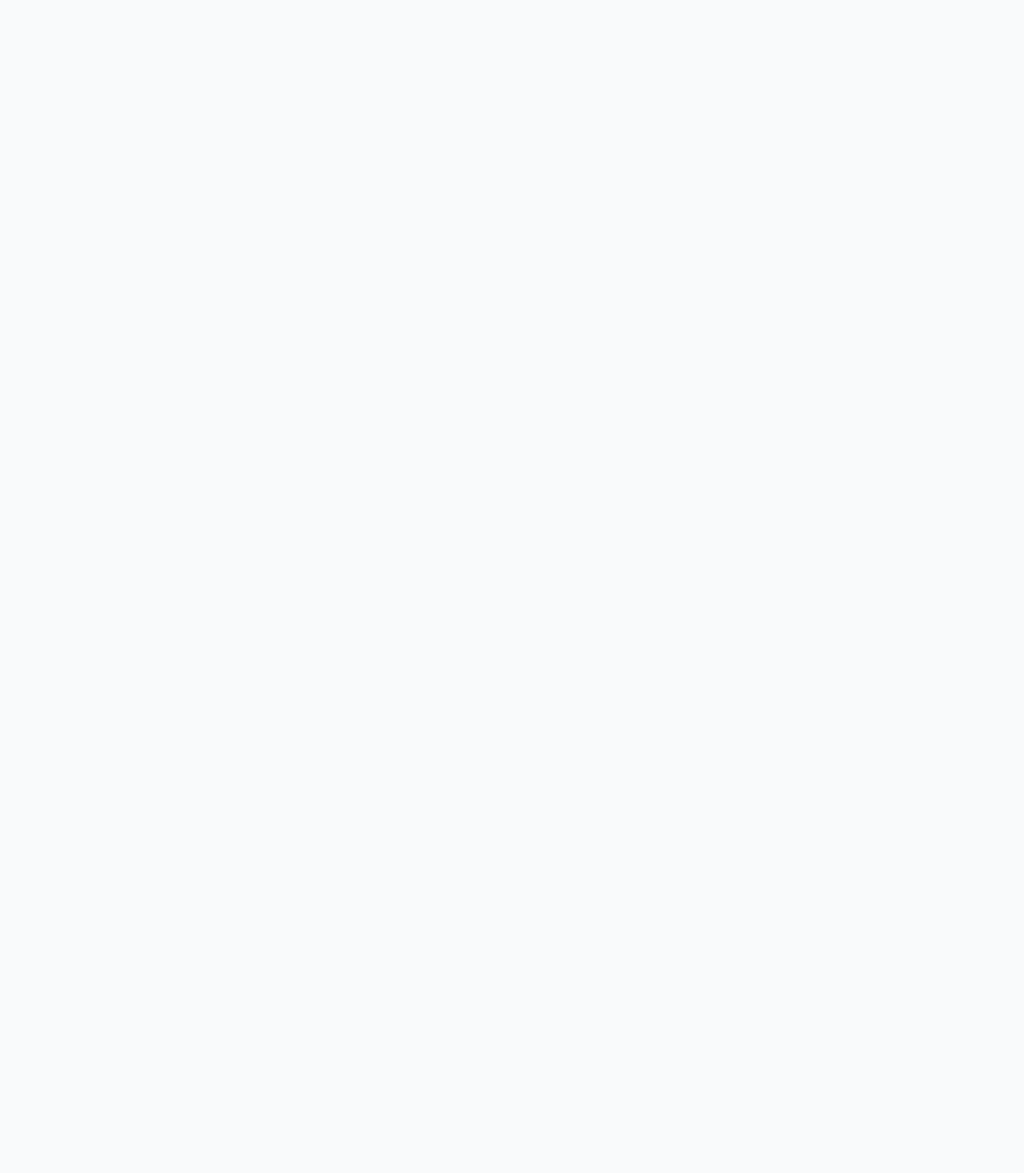
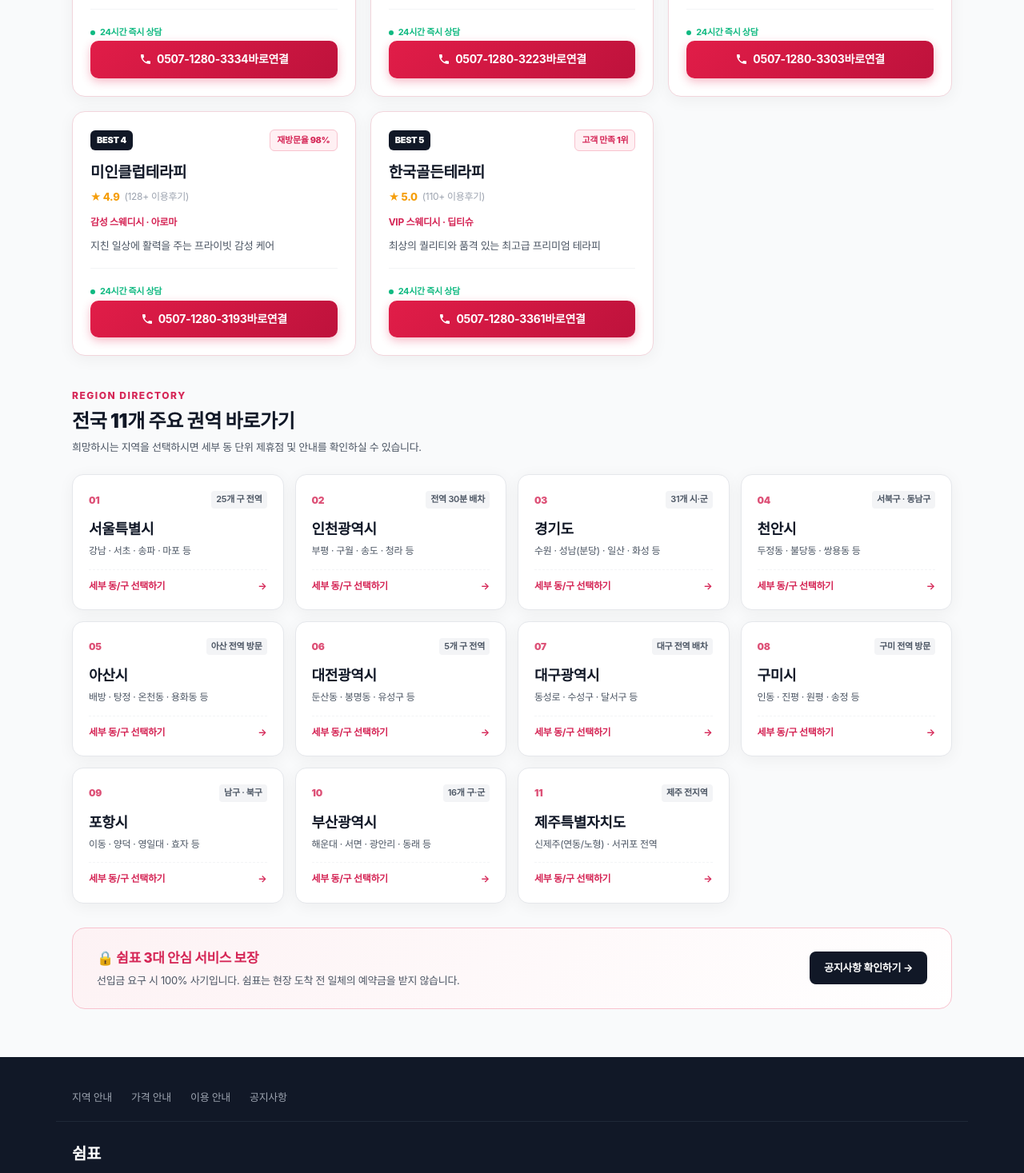
Before and after one commit to gunma1004/comma365, a Next.js app: page / in a window 1280 px wide. Before the commit this address had no page. Shown: the part 840-2307 px from the top of the page at 80% size. Before the commit the page ends 800 px from the top, so only its background shows below. Built offline with nearby package versions, Linux system fonts and the light colour scheme.

Commit message:
fix: restore app/page.tsx code and fix import path

```diff
--- a/app/page.tsx
+++ b/app/page.tsx
@@ -1,16 +1,20 @@
-import type { Metadata } from 'next';
-import { notFound } from 'next/navigation';
+'use client';
+
+import { useState, useEffect } from 'react';
 import Link from 'next/link';
-import { REGION_DATA, type RegionItem } from '../../../data/regions';
 
-interface Props {
-  params: Promise<{
-    slug: string[];
-  }>;
+interface Shop {
+  id: number;
+  name: string;
+  phone: string;
+  tag: string;
+  desc: string;
+  rating: string;
+  reviews: number;
+  highlight: string;
 }
 
-// 5개 공식 인증 추천 제휴 업체 데이터
-const FEATURED_SHOPS = [
+const INITIAL_SHOPS: Shop[] = [
   {
     id: 1,
     name: '한국미인테라피',
@@ -63,165 +67,60 @@ const FEATURED_SHOPS = [
   },
 ];
 
-// 1. 슬러그 경로로 지역 데이터를 안전하게 탐색하는 헬퍼 함수
-function findRegionBySlug(slugs: string[]) {
-  if (!slugs || slugs.length === 0) return null;
+const REGIONS = [
+  { id: 'seoul', name: '서울특별시', sub: '강남 · 서초 · 송파 · 마포 등', count: '25개 구 전역', step: '01' },
+  { id: 'incheon', name: '인천광역시', sub: '부평 · 구월 · 송도 · 청라 등', count: '전역 30분 배차', step: '02' },
+  { id: 'gyeonggi', name: '경기도', sub: '수원 · 성남(분당) · 일산 · 화성 등', count: '31개 시·군', step: '03' },
+  { id: 'cheonan', name: '천안시', sub: '두정동 · 불당동 · 쌍용동 등', count: '서북구 · 동남구', step: '04' },
+  { id: 'asan', name: '아산시', sub: '배방 · 탕정 · 온천동 · 용화동 등', count: '아산 전역 방문', step: '05' },
+  { id: 'daejeon', name: '대전광역시', sub: '둔산동 · 봉명동 · 유성구 등', count: '5개 구 전역', step: '06' },
+  { id: 'daegu', name: '대구광역시', sub: '동성로 · 수성구 · 달서구 등', count: '대구 전역 배차', step: '07' },
+  { id: 'gumi', name: '구미시', sub: '인동 · 진평 · 원평 · 송정 등', count: '구미 전역 방문', step: '08' },
+  { id: 'pohang', name: '포항시', sub: '이동 · 양덕 · 영일대 · 효자 등', count: '남구 · 북구', step: '09' },
+  { id: 'busan', name: '부산광역시', sub: '해운대 · 서면 · 광안리 · 동래 등', count: '16개 구·군', step: '10' },
+  { id: 'jeju', name: '제주특별자치도', sub: '신제주(연동/노형) · 서귀포 전역', count: '제주 전지역', step: '11' },
+];
 
-  let currentList: RegionItem[] = REGION_DATA;
-  let currentTarget: RegionItem | null = null;
-  const breadcrumbs: { id: string; name: string }[] = [];
+export default function HomePage() {
+  const [shops, setShops] = useState<Shop[]>(INITIAL_SHOPS);
 
-  for (let i = 0; i < slugs.length; i++) {
-    const slug = slugs[i];
-    const found = currentList.find((item) => item.id === slug);
-
-    if (!found) {
-      return null;
+  useEffect(() => {
+    const shuffled = [...INITIAL_SHOPS];
+    for (let i = shuffled.length - 1; i > 0; i--) {
+      const j = Math.floor(Math.random() * (i + 1));
+      [shuffled[i], shuffled[j]] = [shuffled[j], shuffled[i]];
     }
-
-    currentTarget = found;
-
-    if (i < slugs.length - 1) {
-      breadcrumbs.push({ id: found.id, name: found.name });
-      currentList = found.children || [];
-    }
-  }
-
-  if (!currentTarget) return null;
-
-  return {
-    current: currentTarget,
-    breadcrumbs,
-    children: currentTarget.children || [],
-  };
-}
-
-// 2. 모든 동/구/시 경로 정적 페이지 사전 생성 (SSG)
-export async function generateStaticParams() {
-  const paths: { slug: string[] }[] = [];
-
-  function traverse(items: RegionItem[], currentPath: string[] = []) {
-    for (const item of items) {
-      const nextPath = [...currentPath, item.id];
-      paths.push({ slug: nextPath });
-      if (item.children && item.children.length > 0) {
-        traverse(item.children, nextPath);
-      }
-    }
-  }
-
-  traverse(REGION_DATA);
-  return paths;
-}
-
-// 3. 검색엔진 최적화(SEO) 및 네이버 Open Graph 메타데이터 생성
-export async function generateMetadata({ params }: Props): Promise<Metadata> {
-  const { slug } = await params;
-  const result = findRegionBySlug(slug);
-
-  if (!result) return {};
-
-  const { current } = result;
-  const targetName = current.fullName;
-  const shortName = current.name;
-  const pageUrl = `https://comma26.netlify.app/areas/${slug.join('/')}/`;
-
-  const metaTitle = `${targetName} 출장마사지 24시 홈타이·스웨디시`;
-  const metaDescription = `${targetName} 전 지역 30분 내 빠른 도착! 쉼표 ${shortName} 출장마사지, 홈타이, 힐링 스웨디시 코스 및 100% 현장 후불 결제 안내입니다.`;
-
-  return {
-    title: metaTitle,
-    description: metaDescription,
-    keywords: [
-      `${targetName} 출장마사지`,
-      `${shortName} 출장마사지`,
-      `${shortName} 출장안마`,
-      `${shortName} 홈타이`,
-      `${shortName} 스웨디시`,
-      '쉼표',
-    ],
-    alternates: {
-      canonical: pageUrl,
-    },
-    openGraph: {
-      type: 'website',
-      locale: 'ko_KR',
-      url: pageUrl,
-      siteName: '쉼표',
-      title: `${metaTitle} | 쉼표`,
-      description: metaDescription,
-    },
-  };
-}
-
-// 4. 지역 페이지 본문 렌더링
-export default async function RegionPage({ params }: Props) {
-  const { slug } = await params;
-  const result = findRegionBySlug(slug);
-
-  if (!result) {
-    notFound();
-  }
-
-  const { current, breadcrumbs, children } = result;
-  const isLeaf = !children || children.length === 0;
+    setShops(shuffled);
+  }, []);
 
   return (
-    <main className="t4-directory-page">
-      {/* 1. 상단 메인 이미지 배너 */}
+    <main className="t4-main-container">
+      {/* 1. 상단 직접 제작한 메인 이미지 배너 */}
       <section className="custom-banner-section">
         <div className="page-width">
-          <div className="custom-banner-link">
+          <a href="#region-directory" className="custom-banner-link">
             <img
               src="/main-banner.jpg"
-              alt={`${current.fullName} 출장마사지 쉼표`}
+              alt="쉼표 전국 24시 프리미엄 스웨디시 & 테라피"
               className="custom-banner-img"
             />
-          </div>
+          </a>
         </div>
       </section>
 
-      {/* 2. 지역 정보 히어로 섹션 */}
-      <header className="t4-directory-hero">
-        <div className="page-width t4-directory-hero-inner">
-          <nav className="t4-breadcrumbs" aria-label="경로 안내" style={{ marginBottom: '12px', fontSize: '13px', color: '#666' }}>
-            <Link href="/" style={{ color: 'var(--primary)', fontWeight: 700 }}>홈</Link>
-            {breadcrumbs.map((b, idx) => (
-              <span key={idx} style={{ margin: '0 6px' }}>
-                &gt; <Link href={`/areas/${breadcrumbs.slice(0, idx + 1).map(x => x.id).join('/')}/`}>{b.name}</Link>
-              </span>
-            ))}
-            <span style={{ margin: '0 6px', fontWeight: 800, color: '#111' }}>&gt; {current.name}</span>
-          </nav>
-
-          <p>REGION THERAPY GUIDE · COMMA</p>
-          <h1>{current.fullName} 출장마사지</h1>
-          <span>
-            {current.fullName} 전 지역 30분 내 신속 방문 테라피 안내 · 100% 현장 후불 결제
-          </span>
-
-          <div className="t4-directory-stats">
-            <div><span>방문 시간</span><strong>평균 30분 내</strong></div>
-            <div><span>정산 방식</span><strong>100% 현장 후불</strong></div>
-            <div><span>이용 형태</span><strong>자택·호텔·원룸</strong></div>
-          </div>
-        </div>
-      </header>
-
-      <div className="page-width" style={{ padding: '40px 20px 60px' }}>
-        {/* 3. 추천 제휴 업체 5개 섹션 */}
-        <section id="featured-shops" className="t4-directory-section" style={{ padding: '0 0 40px' }}>
+      {/* 2. 상단 추천 제휴 업체 (5개) */}
+      <section id="featured-shops" className="page-width t4-directory-section">
         <div className="section-head-flex">
           <div>
             <span className="section-kicker">VERIFIED PREMIUM SHOPS</span>
-              <h2 className="section-title">{current.name} 추천 제휴점</h2>
-              <p className="section-subtitle">{current.fullName} 전 지역 신속 배차 가능한 고객 만족도 4.9점 이상 공식 인증점입니다.</p>
+            <h2 className="section-title">쉼표 공식 인증 베스트 제휴점</h2>
+            <p className="section-subtitle">고객 만족도 4.9점 이상, 검증된 테라피스트만 엄선하여 안내합니다.</p>
           </div>
-            <span className="badge-live-order">실시간 배차 가능</span>
+          <span className="badge-live-order">실시간 추천 순위</span>
         </div>
 
         <div className="shop-grid-enhanced">
-            {FEATURED_SHOPS.map((shop, index) => (
+          {shops.map((shop, index) => (
             <article key={shop.id} className="shop-card-v2">
               <div className="shop-card-top">
                 <span className="shop-rank-badge">BEST {index + 1}</span>
@@ -254,95 +153,46 @@ export default async function RegionPage({ params }: Props) {
         </div>
       </section>
 
-        {/* 4. 하위 구/동 선택 그리드 (하위 지역이 있는 경우) */}
-        {!isLeaf && (
-          <section className="t4-directory-section" style={{ padding: '0 0 40px' }}>
+      {/* 3. 전국 11개 권역 선택 그리드 */}
+      <section id="region-directory" className="page-width t4-directory-section" style={{ paddingTop: '10px' }}>
         <div className="section-head-flex">
           <div>
-                <span className="section-kicker">SUB DISTRICTS</span>
-                <h2 className="section-title">{current.name} 세부 지역 안내</h2>
-                <p className="section-subtitle">원하시는 동·읍·면을 선택하시면 해당 지역 출장마사지 정보를 확인하실 수 있습니다.</p>
+            <span className="section-kicker">REGION DIRECTORY</span>
+            <h2 className="section-title">전국 11개 주요 권역 바로가기</h2>
+            <p className="section-subtitle">희망하시는 지역을 선택하시면 세부 동 단위 제휴점 및 안내를 확인하실 수 있습니다.</p>
           </div>
         </div>
 
         <div className="region-grid-v2">
-              {children.map((child, idx) => (
-                <Link
-                  key={child.id}
-                  href={`/areas/${[...slug, child.id].join('/')}/`}
-                  className="region-card-v2"
-                >
+          {REGIONS.map((region) => (
+            <Link key={region.id} href={`/areas/${region.id}/`} className="region-card-v2">
               <div className="region-card-head">
-                    <span className="region-step-num">NO. {idx + 1}</span>
-                    <span className="region-count-badge">즉시 방문 가능</span>
+                <span className="region-step-num">{region.step}</span>
+                <span className="region-count-badge">{region.count}</span>
               </div>
-                  <h3 className="region-card-title">{child.name} 출장마사지</h3>
-                  <p className="region-card-sub">{current.name} {child.name} 전 지역 20~30분 신속 배차</p>
+              <h3 className="region-card-title">{region.name}</h3>
+              <p className="region-card-sub">{region.sub}</p>
               <div className="region-card-btn">
-                    <span>상세 안내 보기</span>
+                <span>세부 동/구 선택하기</span>
                 <b>→</b>
               </div>
             </Link>
           ))}
         </div>
       </section>
-        )}
 
-        {/* 5. 최하위 동(말단 노드) 방문 서비스 안내 박스 */}
-        {isLeaf && (
-          <section className="safety-banner" style={{ marginBottom: '40px', background: '#fff', border: '1px solid #f2d5dc' }}>
+      {/* 4. 안심 보장 배너 */}
+      <section className="page-width" style={{ marginBottom: '60px' }}>
+        <div className="safety-banner">
           <div className="safety-text">
-              <h3>📍 {current.fullName} 전 지역 방문 서비스 운영 중</h3>
-              <p>{current.fullName} 내 아파트, 오피스텔, 원룸, 호텔, 모텔 등 어디서든 24시간 안심하고 이용하실 수 있습니다.</p>
+            <h3>🔒 쉼표 3대 안심 서비스 보장</h3>
+            <p>선입금 요구 시 100% 사기입니다. 쉼표는 현장 도착 전 일체의 예약금을 받지 않습니다.</p>
           </div>
-            <Link href="/pricing" className="btn-primary" style={{ padding: '10px 20px', borderRadius: '8px' }}>
-              코스별 가격 확인 →
-            </Link>
-          </section>
-        )}
-
-        {/* 6. 안심 이용 수칙 & 통화 전 안내 */}
-        <section className="notice-bottom-grid">
-          <div className="contact-panel">
-            <span className="section-kicker">SAFETY POLICY</span>
-            <h3>선입금 없는 100% 현장 정산 안내</h3>
-            <p>
-              쉼표는 일체의 예약금이나 유류비를 사전에 요구하지 않습니다. {current.name} 전 지역 관리사 도착 후 직접 확인하신 뒤 안전하게 결제해 주세요.
-            </p>
-            <div className="contact-btn-row">
-              <Link href="/pricing" className="btn-primary">
-                가격표 보기
-              </Link>
-              <Link href="/guide" className="btn-secondary">
-                이용 안내
+          <Link href="/notice" className="btn-safety-link">
+            공지사항 확인하기 →
           </Link>
         </div>
-          </div>
-
-          <aside className="step-panel">
-            <span className="section-kicker">BEFORE YOU CALL</span>
-            <h3>{current.name} 예약 시 전달 사항</h3>
-            <ol className="step-list">
-              <li>
-                <b>01</b>
-                <span>{current.name} 내 정확한 도로명 주소 또는 건물명</span>
-              </li>
-              <li>
-                <b>02</b>
-                <span>이용 희망 일자 및 시각</span>
-              </li>
-              <li>
-                <b>03</b>
-                <span>선택하신 코스 및 이용 시간</span>
-              </li>
-              <li>
-                <b>04</b>
-                <span>결제 방식 (현금 또는 카드)</span>
-              </li>
-            </ol>
-          </aside>
       </section>
-      </div>
     </main>
   );
 }
```
Also changed, not shown: app/areas/[...slug]/page.tsx (+102 -4 lines). Lines whose indentation alone changed are shown as unchanged.
